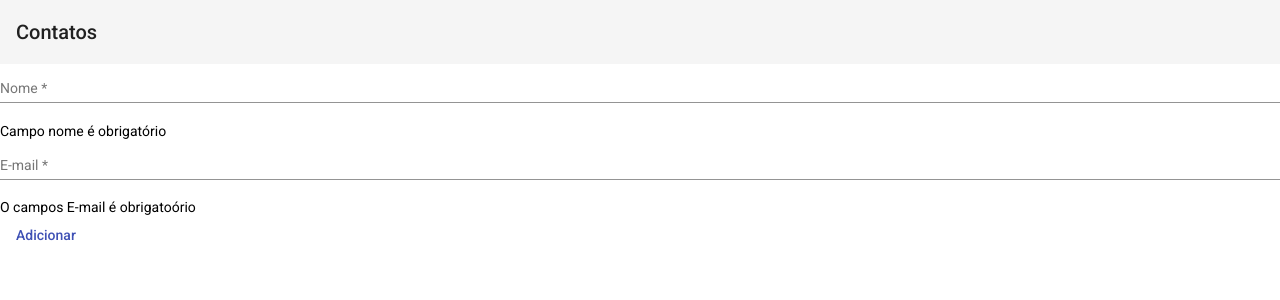
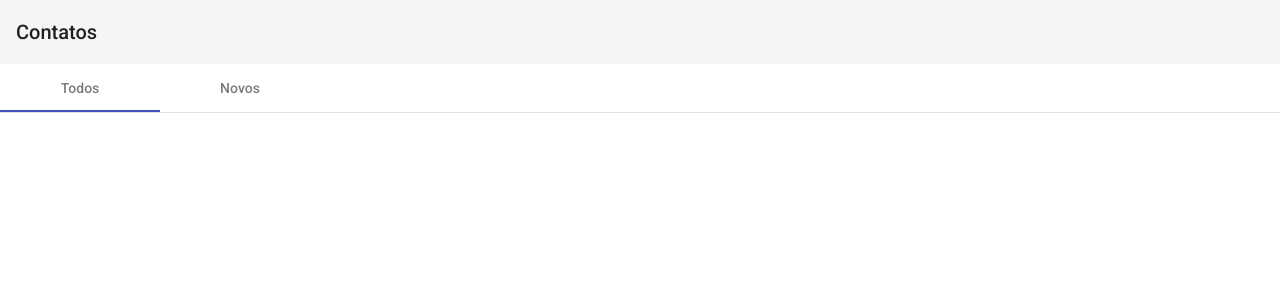
Before and after one commit to guilhermendes/app-agenda, an Angular app: page / in a window 1280 px wide. Shown: the top 300 px of the page. Built offline with nearby package versions, Linux system fonts and the light colour scheme.

Commit message:
131. Melhorias no layout

```diff
--- a/src/app/contato/contato.component.css
+++ b/src/app/contato/contato.component.css
@@ -1 +1,2 @@
 .full-width{ width: 100%; }
+.half-width{ width: 50%; }
--- a/src/app/contato/contato.component.html
+++ b/src/app/contato/contato.component.html
@@ -2,7 +2,11 @@
   <span>Contatos</span>
 </mat-toolbar>
 
-
+<mat-tab-group>
+  <mat-tab label="Todos"></mat-tab>
+  <mat-tab label="Novos">
+    <mat-card class="half-width">
+      <mat-card-title>Novo Contato</mat-card-title>
       <form [formGroup]="formulario" (ngSubmit)="submit()">
 
         <mat-form-field class="full-width">
@@ -29,3 +33,6 @@
         <button mat-button color="primary">Adicionar</button>
 
       </form>
+    </mat-card>
+  </mat-tab>
+</mat-tab-group>
--- a/src/app/contato/contato.component.ts
+++ b/src/app/contato/contato.component.ts
@@ -13,6 +13,7 @@
 export class ContatoComponent implements OnInit {
 
   formulario!: FormGroup;
+  contatos: Contato[] = [];
 
 
   constructor(
@@ -29,15 +30,13 @@
 
   submit(){
 
-    const erroNomeRequired = this.formulario.controls.nome.errors.required
-    const erroEmailInvalido  = this.formulario.controls.email.errors.email
+    const formValues = this.formulario.value;
+    const contato: Contato = new Contato(formValues.nome, formValues.email);
 
-    console.log('erroNomeRequired:', erroNomeRequired);
-    console.log('erroEmailInvalido:', erroEmailInvalido);
-
-    /*this.service.save(c).subscribe(responta =>{
-      console.log(responta)
-    })*/
+    this.service.save(contato).subscribe(resposta =>{
+      this.contatos.push(resposta);
+      console.log(this.contatos);
+    })
   }
 
 }
--- a/src/app/contato/contato.ts
+++ b/src/app/contato/contato.ts
@@ -3,4 +3,9 @@
   nome!: string;
   email!: string;
   favorito!: boolean;
+
+  constructor(nome: string, email:string){
+    this.nome = nome;
+    this.email = email;
+  }
 }
```
Also changed, not shown: src/app/app.module.ts (+8 -1 lines). Lines whose indentation alone changed are shown as unchanged.
